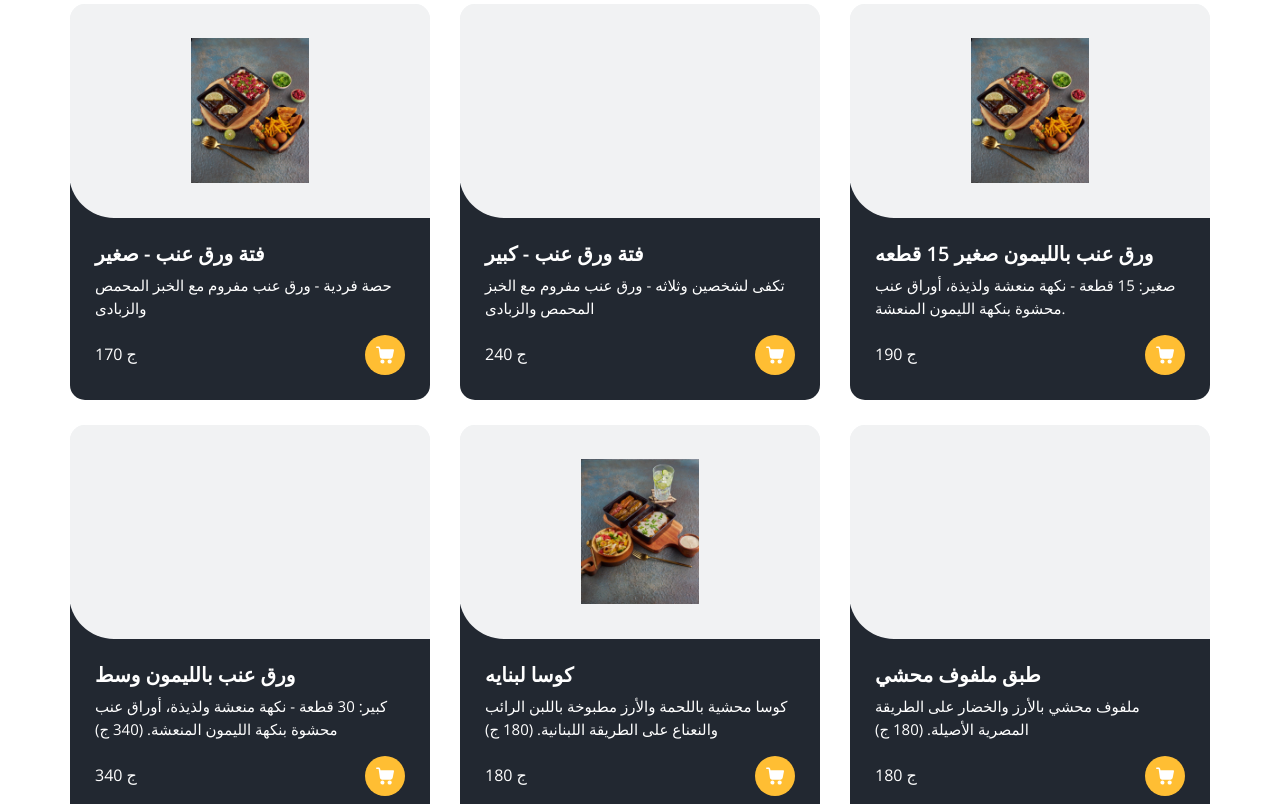
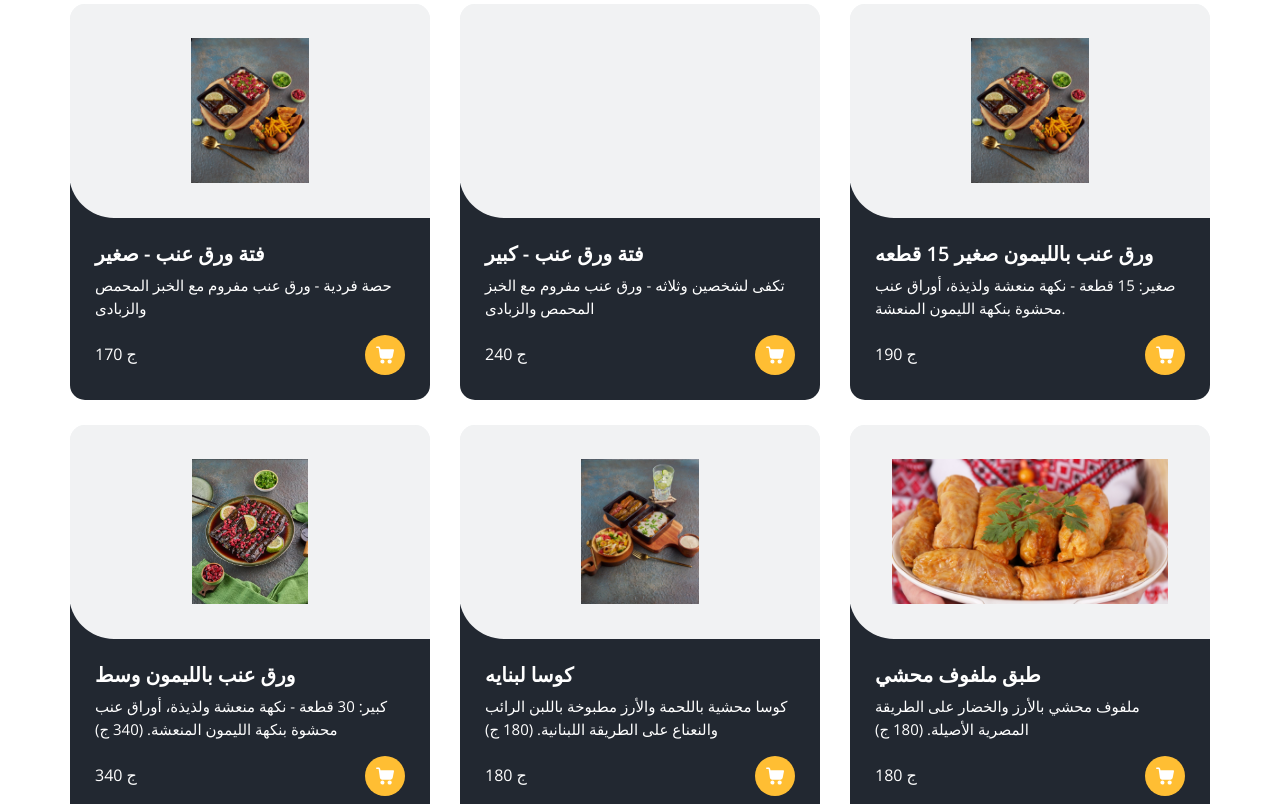
Before and after one commit to SalahElgarhy/zad-mahashi-restaurant-fullstack, a website: page forentend/index.html in a window 1280 px wide. Shown: the part 2012-2816 px from the top of the page. Drawn offline with nearby package versions, Linux system fonts and the light colour scheme; some packages are replaced by stand-ins of ours; no server answers.

Commit message:
🖼️ Fix images display on homepage
- Fixed image paths for "ورق عنب بالليمون وسط" (f7.png → f7.jpg)
- Fixed image paths for "طبق ملفوف محشي" (f9.png → mlfof.jpg)
- Updated JavaScript cart data with correct image paths
- Added new beverage image (504.jpeg)

```diff
--- a/forentend/index.html
+++ b/forentend/index.html
@@ -501,7 +501,7 @@
           <div class="col-md-4">
             <div class="box ">
               <div class="img-box">
-                <img src="images/طبق مشكل كبير.jpg" alt="">
+                <img src="images/o2.jpg" alt="">
               </div>
               <div class="detail-box">
                 <h5>
@@ -1217,7 +1217,7 @@
             <div class="box">
               <div>
                 <div class="img-box">
-                  <img src="images/f7.png" alt="">
+                  <img src="images/f7.jpg" alt="">
                 </div>
                 <div class="detail-box">
                   <h5>
@@ -1368,7 +1368,7 @@
             <div class="box">
               <div>
                 <div class="img-box">
-                  <img src="images/f9.png" alt="">
+                  <img src="images/mlfof.jpg" alt="">
                 </div>
                 <div class="detail-box">
                   <h5>
@@ -1827,11 +1827,11 @@
 
           // تحديد بيانات المنتج
           if (productName.includes('ورق عنب بالليمون وسط') || productName.includes('ورق عنب بالليمون - كبير')) {
-            productData = { name: 'ورق عنب بالليمون - كبير', price: 340, image: 'images/f7.png' };
+            productData = { name: 'ورق عنب بالليمون - كبير', price: 340, image: 'images/f7.jpg' };
           } else if (productName.includes('كوسا لبنايه')) {
             productData = { name: 'كوسا لبنايه', price: 180, image: 'images/f8.jpg' };
           } else if (productName.includes('طبق ملفوف محشي')) {
-            productData = { name: 'طبق ملفوف محشي', price: 180, image: 'images/f9.png' };
+            productData = { name: 'طبق ملفوف محشي', price: 180, image: 'images/mlfof.jpg' };
           }
 
           // إضافة event listener آمن
```
Also changed, not shown: forentend/menu.html (+1 -1 lines), forentend/images/504.jpeg (added).
